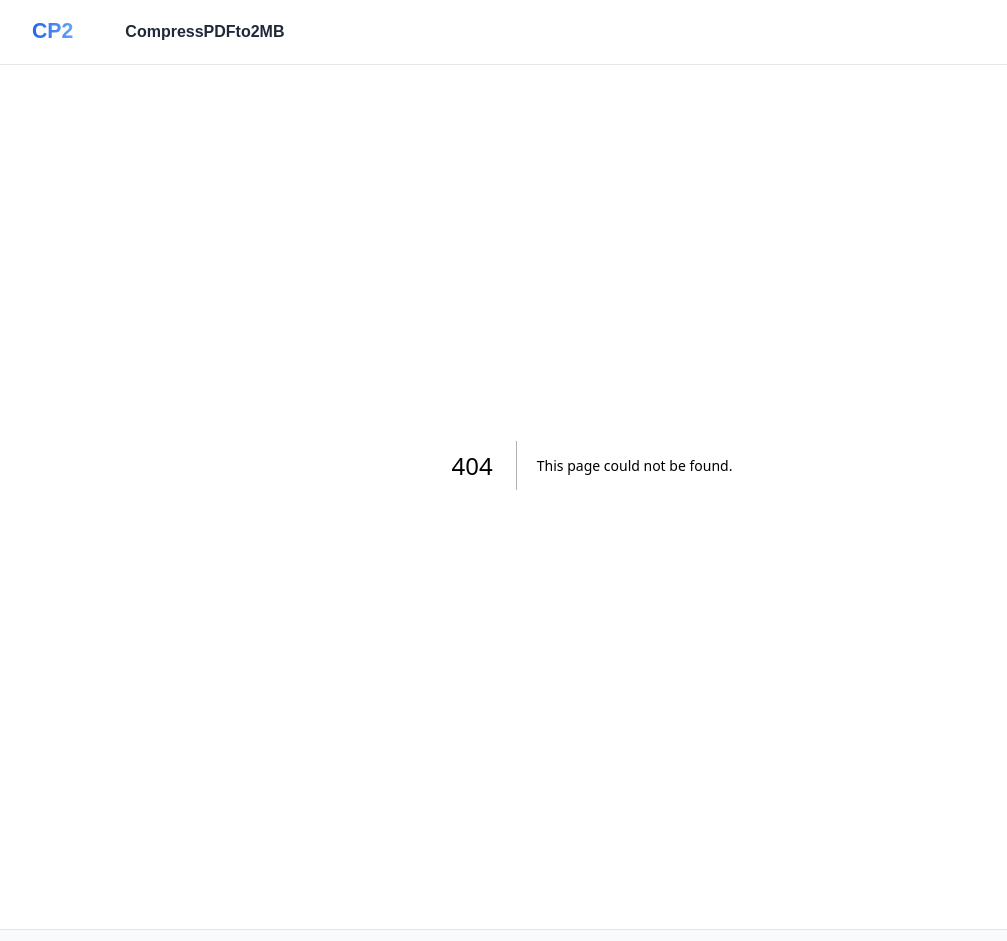
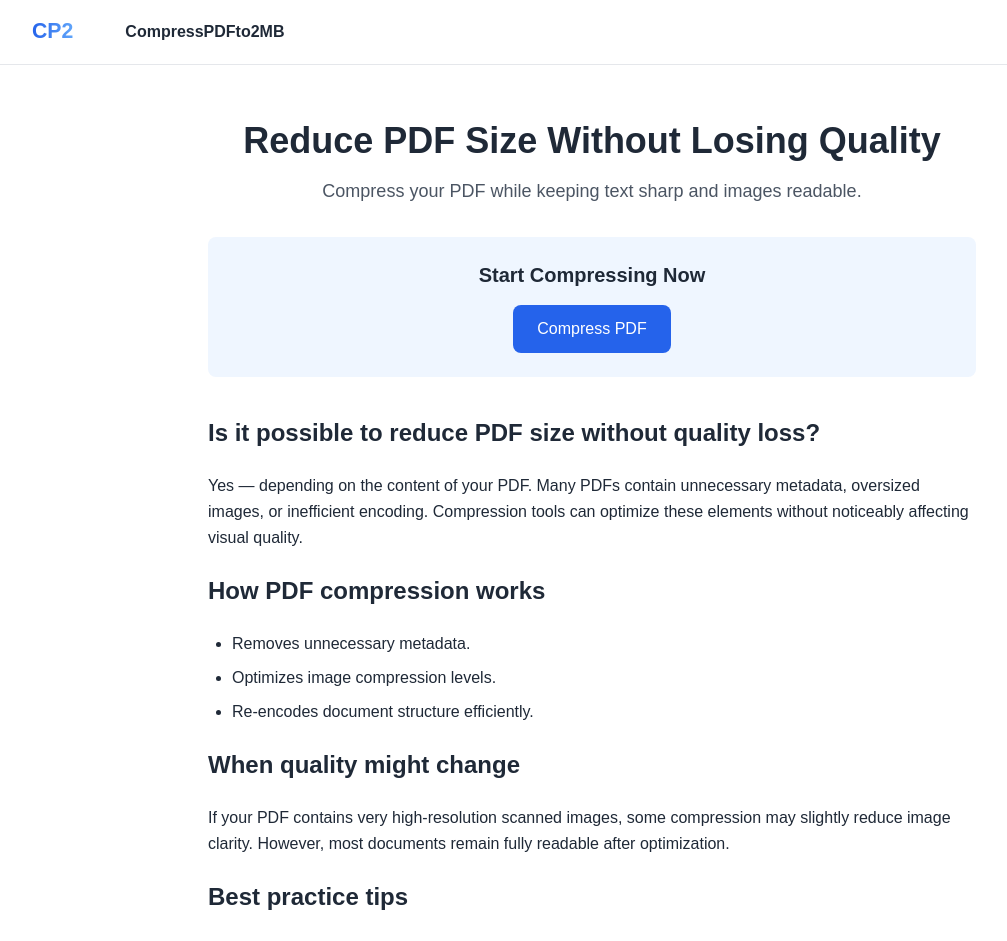
Before and after one commit to behicyildirim/compresspdfto2mb, a Next.js app: page /reduce-pdf-size-without-losing-quality in a window 1280 px wide. Before the commit this address had no page. Shown: the top 941 px of the page, without its empty margins (48-1055 px from the left). Built offline with nearby package versions, Linux system fonts and the light colour scheme.

Commit message:
add quality compression page

```diff
--- a/app/page.tsx
+++ b/app/page.tsx
@@ -163,7 +163,17 @@ export default function Home() {
     Reduce file size to 1MB instantly.
   </div>
 </a>
-
+<a
+  href="/reduce-pdf-size-without-losing-quality"
+  className="block rounded-lg border bg-white p-4 hover:shadow transition"
+>
+  <div className="font-medium text-gray-900">
+    Reduce PDF Size Without Losing Quality
+  </div>
+  <div className="mt-1 text-sm text-gray-600">
+    Compress files while keeping text and images clear.
+  </div>
+</a>
 <a href="/schengen-visa-pdf-size-limit" className="block rounded-lg border bg-white p-4 hover:shadow transition">
   <div className="font-medium text-gray-900">
     Schengen Visa PDF Size Limit
--- /dev/null
+++ b/app/reduce-pdf-size-without-losing-quality/page.tsx
@@ -0,0 +1,82 @@
+import Link from "next/link";
+
+export const metadata = {
+  title: "Reduce PDF Size Without Losing Quality | CP2",
+  description:
+    "Compress PDF files without losing quality. Reduce file size while keeping text and images clear.",
+};
+
+export default function ReducePdfWithoutQualityLossPage() {
+  return (
+    <main className="min-h-screen bg-white px-4 py-14">
+      <div className="mx-auto max-w-3xl text-gray-800">
+
+        <h1 className="text-4xl font-bold text-center">
+          Reduce PDF Size Without Losing Quality
+        </h1>
+
+        <p className="mt-4 text-lg text-gray-600 text-center">
+          Compress your PDF while keeping text sharp and images readable.
+        </p>
+
+        <div className="mt-8 bg-blue-50 p-6 rounded-lg text-center">
+          <h2 className="text-xl font-semibold">
+            Start Compressing Now
+          </h2>
+
+          <Link
+            href="/"
+            className="inline-block mt-4 bg-blue-600 text-white px-6 py-3 rounded-lg hover:bg-blue-700 transition"
+          >
+            Compress PDF
+          </Link>
+        </div>
+
+        <div className="mt-10 space-y-6 leading-relaxed">
+
+          <h2 className="text-2xl font-semibold">
+            Is it possible to reduce PDF size without quality loss?
+          </h2>
+
+          <p>
+            Yes — depending on the content of your PDF. Many PDFs contain
+            unnecessary metadata, oversized images, or inefficient encoding.
+            Compression tools can optimize these elements without noticeably
+            affecting visual quality.
+          </p>
+
+          <h2 className="text-2xl font-semibold mt-10">
+            How PDF compression works
+          </h2>
+
+          <ul className="list-disc pl-6 space-y-2">
+            <li>Removes unnecessary metadata.</li>
+            <li>Optimizes image compression levels.</li>
+            <li>Re-encodes document structure efficiently.</li>
+          </ul>
+
+          <h2 className="text-2xl font-semibold mt-10">
+            When quality might change
+          </h2>
+
+          <p>
+            If your PDF contains very high-resolution scanned images,
+            some compression may slightly reduce image clarity.
+            However, most documents remain fully readable after optimization.
+          </p>
+
+          <h2 className="text-2xl font-semibold mt-10">
+            Best practice tips
+          </h2>
+
+          <ul className="list-disc pl-6 space-y-2">
+            <li>Use moderate compression for scanned documents.</li>
+            <li>Check readability before submitting important files.</li>
+            <li>Avoid re-compressing the same PDF multiple times.</li>
+          </ul>
+
+        </div>
+      </div>
+    </main>
+  );
+}
```
